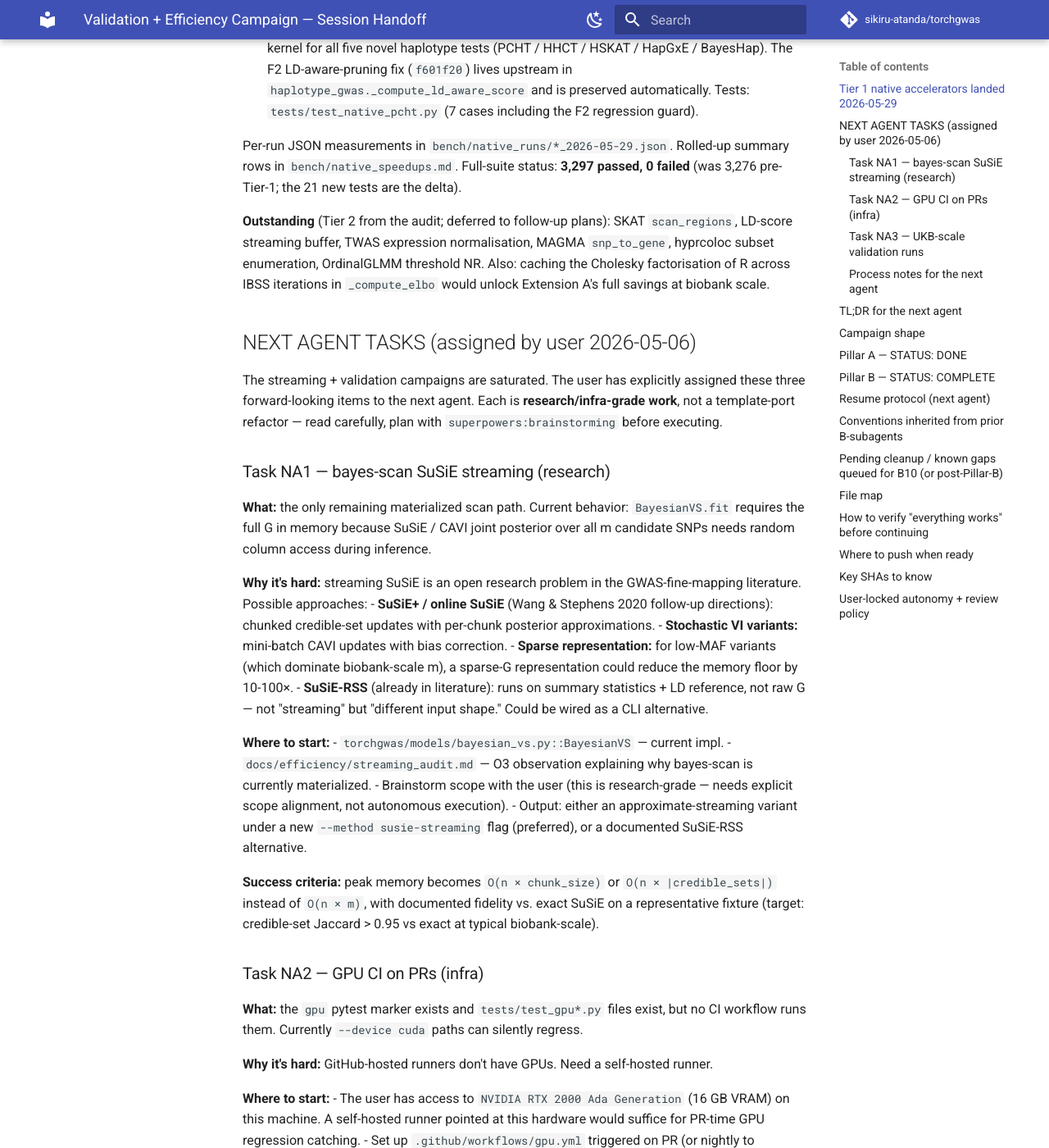
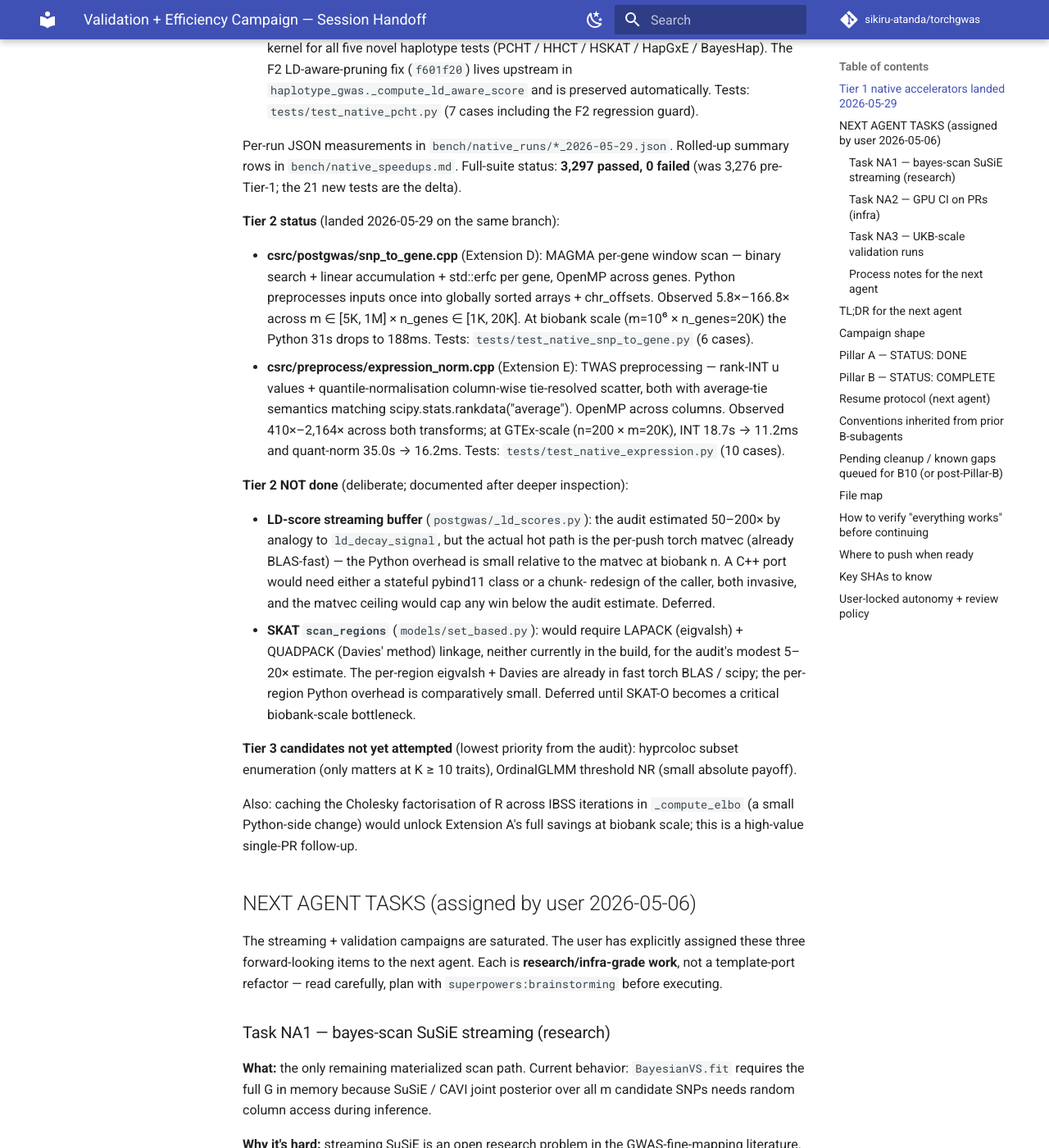
Before and after one commit to sikiru-atanda/torchgenomics, an MkDocs documentation site: the page built from docs/superpowers/SESSION_HANDOFF.md, in a window 1280 px wide and 1400 px high, scrolled down 2277 px. Shown: the whole window at 82% size. Built offline with MkDocs 1.6.1 and Material for MkDocs 9.7.7, drawn with Linux system fonts in a browser that asks for light colours; comment, search, counter and statistics services are not loaded.

Commit message:
Tier 2 native accelerators: SESSION_HANDOFF rollup
Updates the existing Tier 1 paragraph with Tier 2 status:

  - Extension D (snp_to_gene) landed — 5.8x-166.8x
  - Extension E (expression norm) landed — 410x-2164x
  - Extension F (LD-score streaming) skipped — audit estimate
    mismatched the actual algorithmic structure
  - Extension G (SKAT scan_regions) deferred — would need LAPACK
    + QUADPACK linkage for a modest 5-20x estimate

Documents the rationale for each skip/defer so a future maintainer
doesn't re-litigate the trade-offs.

Full-suite status: 3313 passed, 0 failed (was 3297 pre-Tier-2; the
16 new tests are the delta from D + E).

Co-Authored-By: Claude Opus 4.7 (1M context) <noreply@anthropic.com>

```diff
--- a/docs/superpowers/SESSION_HANDOFF.md
+++ b/docs/superpowers/SESSION_HANDOFF.md
@@ -86,12 +86,47 @@ Rolled-up summary rows in `bench/native_speedups.md`. Full-suite
 status: **3,297 passed, 0 failed** (was 3,276 pre-Tier-1; the 21 new
 tests are the delta).
 
-**Outstanding** (Tier 2 from the audit; deferred to follow-up plans):
-SKAT `scan_regions`, LD-score streaming buffer, TWAS expression
-normalisation, MAGMA `snp_to_gene`, hyprcoloc subset enumeration,
-OrdinalGLMM threshold NR. Also: caching the Cholesky factorisation
-of R across IBSS iterations in `_compute_elbo` would unlock
-Extension A's full savings at biobank scale.
+**Tier 2 status** (landed 2026-05-29 on the same branch):
+
+- **csrc/postgwas/snp_to_gene.cpp** (Extension D): MAGMA per-gene
+  window scan — binary search + linear accumulation + std::erfc per
+  gene, OpenMP across genes. Python preprocesses inputs once into
+  globally sorted arrays + chr_offsets. Observed 5.8×–166.8× across
+  m ∈ [5K, 1M] × n_genes ∈ [1K, 20K]. At biobank scale (m=10⁶ ×
+  n_genes=20K) the Python 31s drops to 188ms. Tests:
+  `tests/test_native_snp_to_gene.py` (6 cases).
+- **csrc/preprocess/expression_norm.cpp** (Extension E): TWAS
+  preprocessing — rank-INT u values + quantile-normalisation
+  column-wise tie-resolved scatter, both with average-tie semantics
+  matching scipy.stats.rankdata("average"). OpenMP across columns.
+  Observed 410×–2,164× across both transforms; at GTEx-scale
+  (n=200 × m=20K), INT 18.7s → 11.2ms and quant-norm 35.0s → 16.2ms.
+  Tests: `tests/test_native_expression.py` (10 cases).
+
+**Tier 2 NOT done** (deliberate; documented after deeper inspection):
+
+- **LD-score streaming buffer** (`postgwas/_ld_scores.py`): the audit
+  estimated 50–200× by analogy to `ld_decay_signal`, but the actual
+  hot path is the per-push torch matvec (already BLAS-fast) — the
+  Python overhead is small relative to the matvec at biobank n. A
+  C++ port would need either a stateful pybind11 class or a chunk-
+  redesign of the caller, both invasive, and the matvec ceiling
+  would cap any win below the audit estimate. Deferred.
+- **SKAT `scan_regions`** (`models/set_based.py`): would require
+  LAPACK (eigvalsh) + QUADPACK (Davies' method) linkage, neither
+  currently in the build, for the audit's modest 5–20× estimate.
+  The per-region eigvalsh + Davies are already in fast torch BLAS /
+  scipy; the per-region Python overhead is comparatively small.
+  Deferred until SKAT-O becomes a critical biobank-scale bottleneck.
+
+**Tier 3 candidates not yet attempted** (lowest priority from the
+audit): hyprcoloc subset enumeration (only matters at K ≥ 10
+traits), OrdinalGLMM threshold NR (small absolute payoff).
+
+Also: caching the Cholesky factorisation of R across IBSS iterations
+in `_compute_elbo` (a small Python-side change) would unlock
+Extension A's full savings at biobank scale; this is a high-value
+single-PR follow-up.
 
 ## NEXT AGENT TASKS (assigned by user 2026-05-06)
 
```
